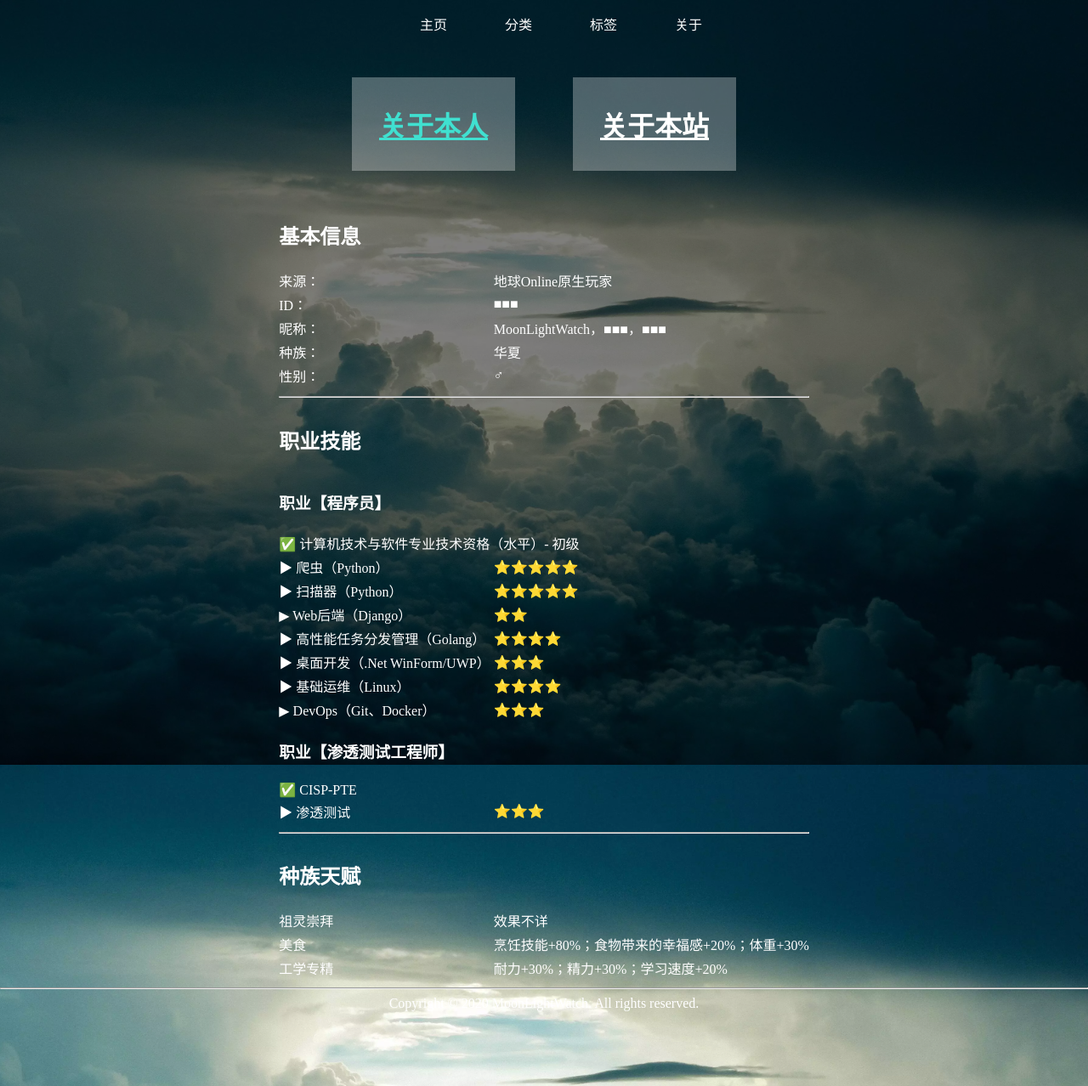
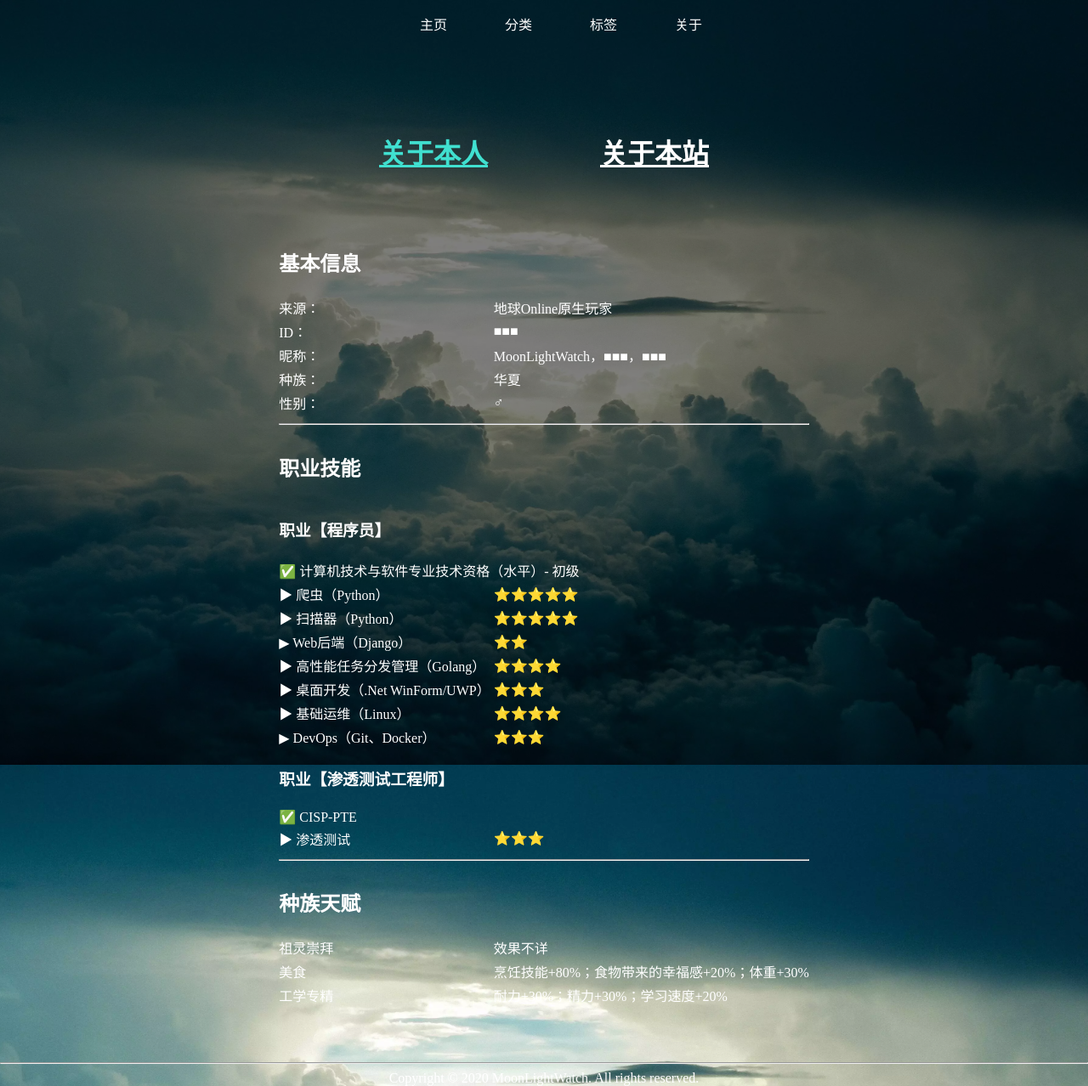
Before and after one commit to moonlightwatch/moonlightwatch.github.io, a Jekyll site: the page built from about.html, in a window 1280 px wide. Shown: the whole page at 85% size. Built offline with Jekyll 4.4.1, drawn with Linux system fonts in a browser that asks for light colours.

Commit message:
更新视觉

```diff
--- a/assets/css/site.css
+++ b/assets/css/site.css
@@ -71,6 +71,7 @@ a:hover {
     list-style: none;
     border-radius: 6px;
     margin: 0;
+    margin-bottom: 32px;
 }
 
 .nav-ul>li {
@@ -86,9 +87,12 @@ a:hover {
 }
 
 .about-tab {
-    background-color: rgba(255, 255, 255, 0.3);
     cursor: pointer;
     margin: 32px;
     padding: 32px;
     text-decoration: underline;
 }
+
+footer{
+    margin-top: 64px;
+}
```
